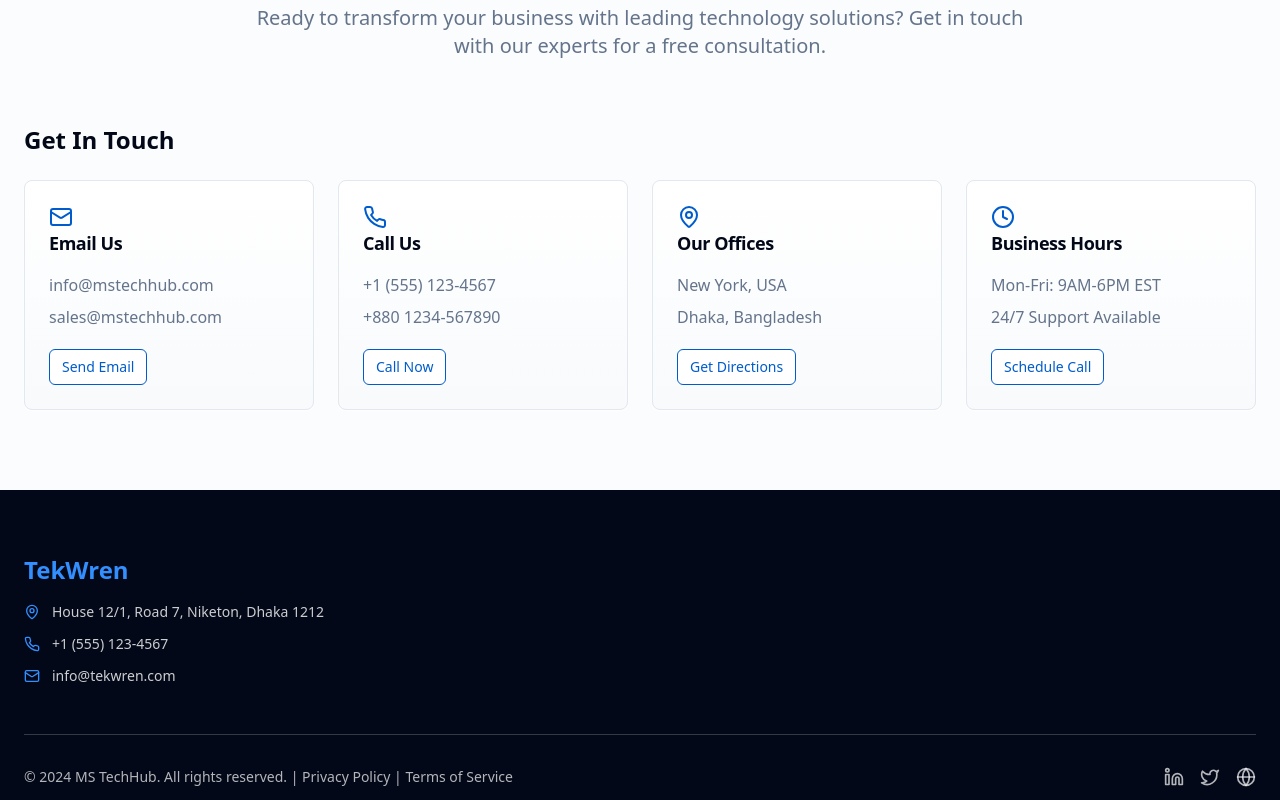
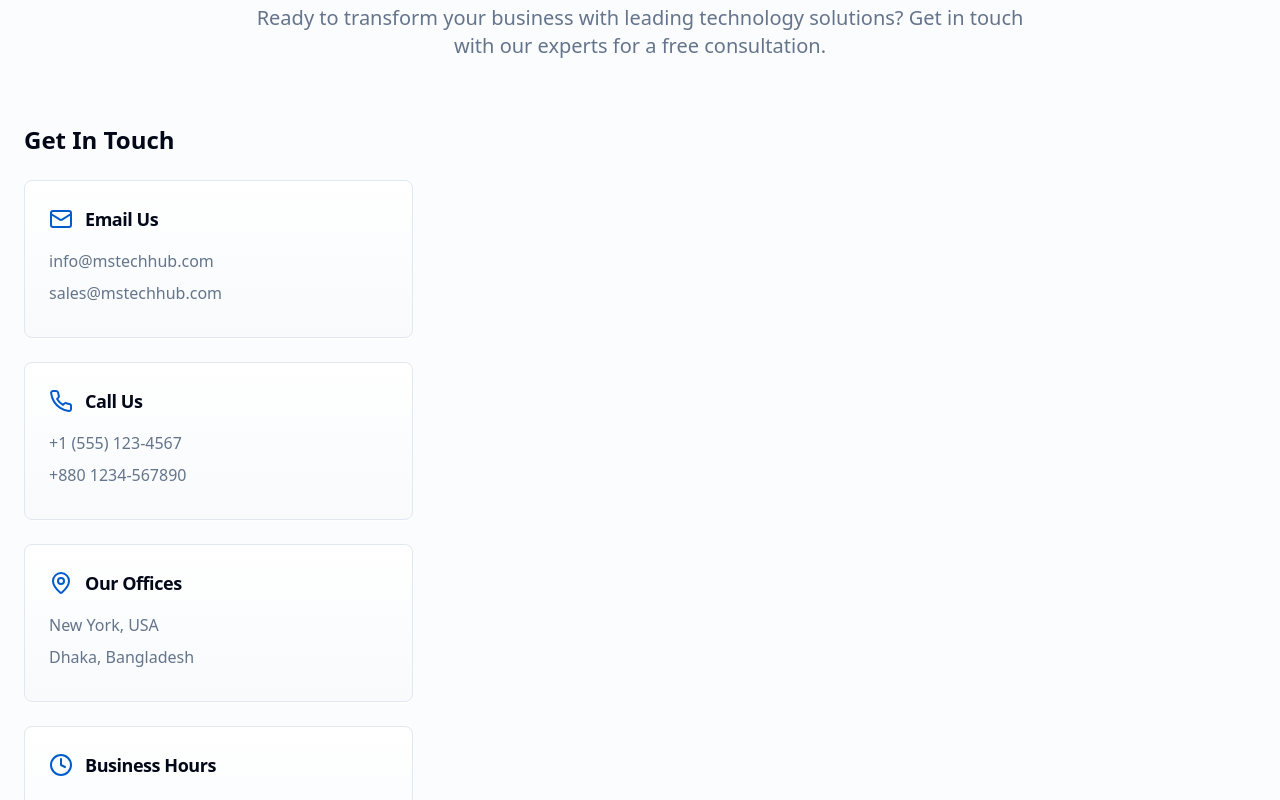
Before and after one commit to asif-uz-zaman/azure-microsoft-talent-hub, a React (Vite) app: page / in a window 1280 px wide. Shown: the part 4800-5600 px from the top of the page. Built offline with nearby package versions, Linux system fonts and the light colour scheme.

Commit message:
Visual edit in Lovable
Edited UI in Lovable

```diff
--- a/src/components/Contact.tsx
+++ b/src/components/Contact.tsx
@@ -35,16 +35,16 @@ export const Contact = () => {
           <p className="text-xl text-muted-foreground max-w-3xl mx-auto">Ready to transform your business with leading technology solutions? Get in touch with our experts for a free consultation.</p>
         </div>
 
-        <div>
+        <div className="grid grid-cols-1 lg:grid-cols-3 gap-8">
           {/* Contact Information */}
-          <div>
+          <div className="lg:col-span-1">
             <h3 className="text-2xl font-bold text-foreground mb-6">Get In Touch</h3>
-            <div className="grid grid-cols-1 sm:grid-cols-2 lg:grid-cols-4 gap-6">
+            <div className="space-y-6">
               {contactInfo.map((info, index) => <Card key={index} className="bg-gradient-card border-border shadow-card hover:shadow-professional transition-all duration-300 animate-slide-up" style={{
               animationDelay: `${index * 0.1}s`
             }}>
                   <CardHeader className="pb-4">
-                    <div className="flex-nowrap gap-6">
+                    <div className="flex items-center space-x-3">
                       {info.icon}
                       <CardTitle className="text-lg font-semibold text-foreground">
                         {info.title}
@@ -55,9 +55,7 @@ export const Contact = () => {
                     {info.details.map((detail, detailIndex) => <p key={detailIndex} className="text-muted-foreground mb-2">
                         {detail}
                       </p>)}
-                    <Button variant="outline" size="sm" className="mt-3 border-primary text-primary hover:bg-primary hover:text-primary-foreground transition-all duration-300">
-                      {info.action}
-                    </Button>
+
                   </CardContent>
                 </Card>)}
             </div>
```
